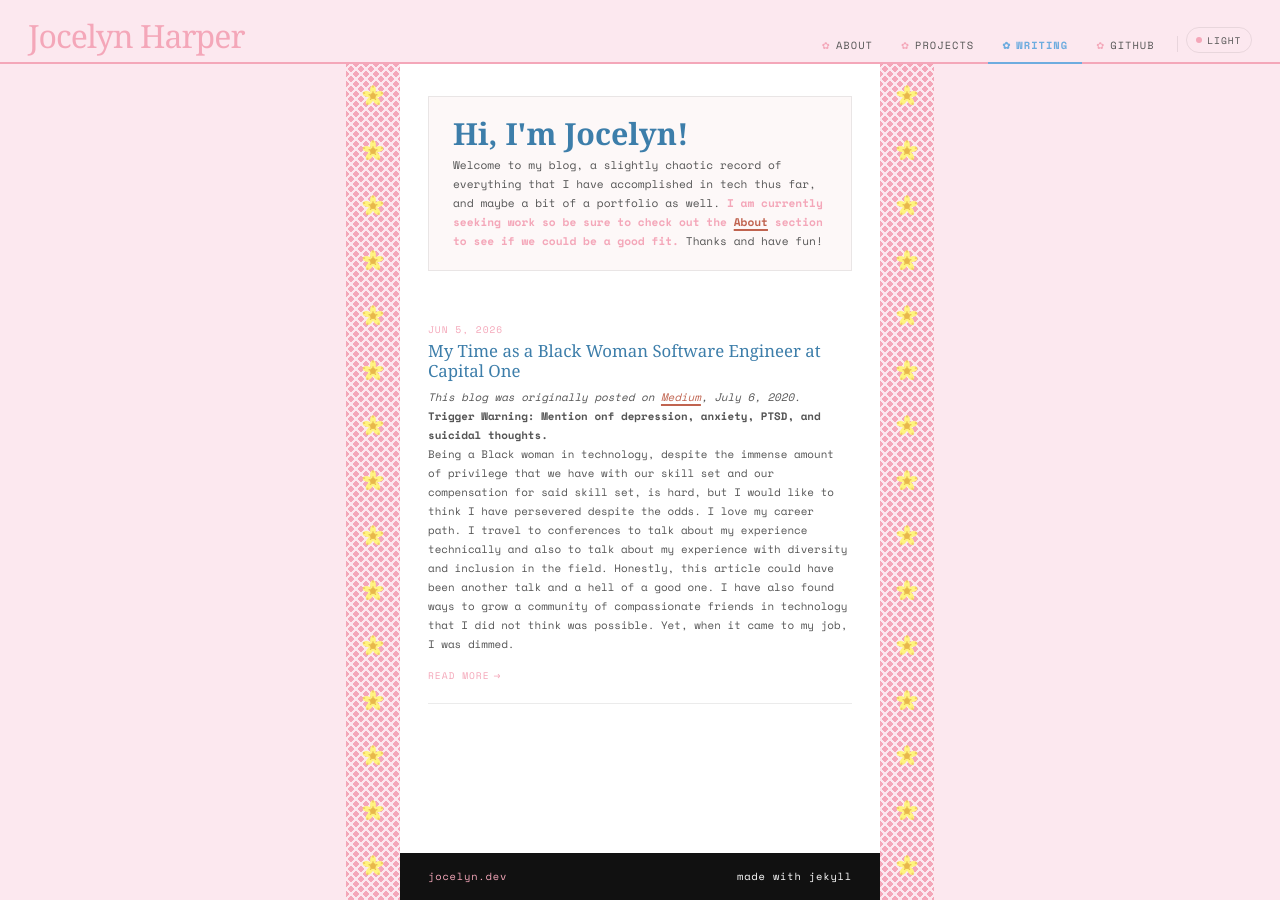
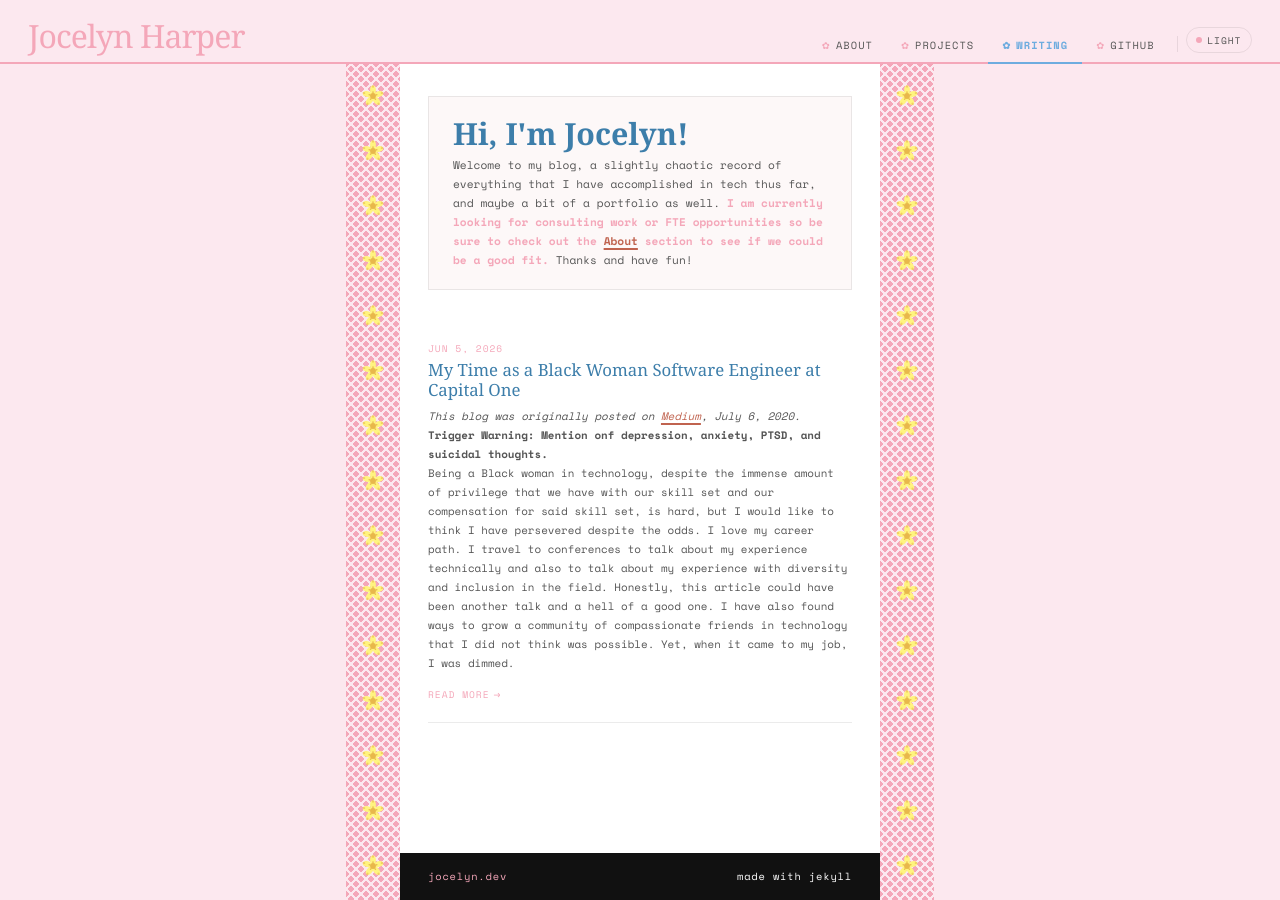
Before and after one commit to javawitch/javawitch.github.io, a Jekyll site: the page built from index.html, in a window 1280 px wide. Built offline with Jekyll 4.4.1, drawn with Linux system fonts in a browser that asks for light colours.

Commit message:
Updated for the last time tonight I promise.

```diff
--- a/index.html
+++ b/index.html
@@ -4,7 +4,7 @@
 ---
 <div class="writing-header">
   <h1>Hi, I'm Jocelyn!</h1>
-  <p>Welcome to my blog, a slightly chaotic record of everything that I have accomplished in tech thus far, and maybe a bit of a portfolio as well. <b>I am currently seeking work so be sure to check out the <a href="/about">About</a> section to see if we could be a good fit.</b> Thanks and have fun!</p>
+  <p>Welcome to my blog, a slightly chaotic record of everything that I have accomplished in tech thus far, and maybe a bit of a portfolio as well. <b>I am currently looking for consulting work or FTE opportunities so be sure to check out the <a href="/about">About</a> section to see if we could be a good fit.</b> Thanks and have fun!</p>
 </div>
 <ul class="post-list">
   {% for post in site.posts %}
```
